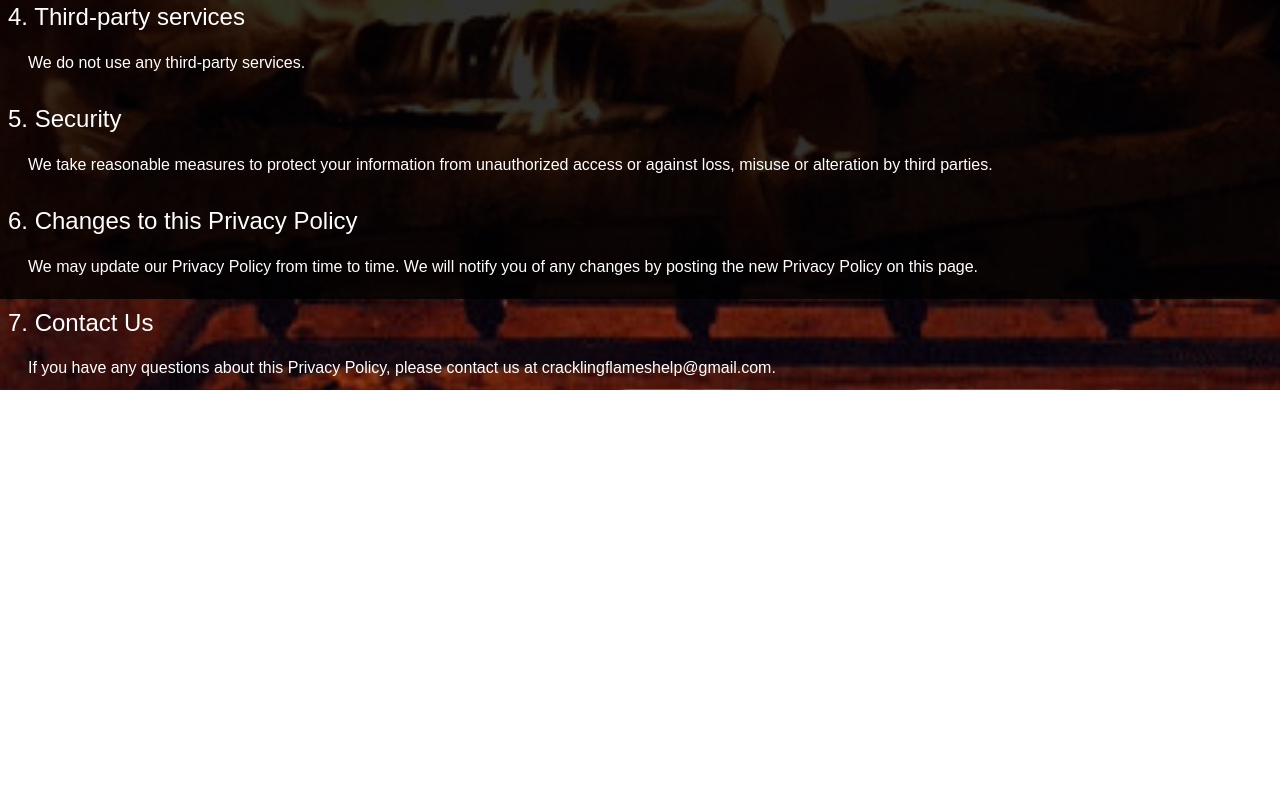
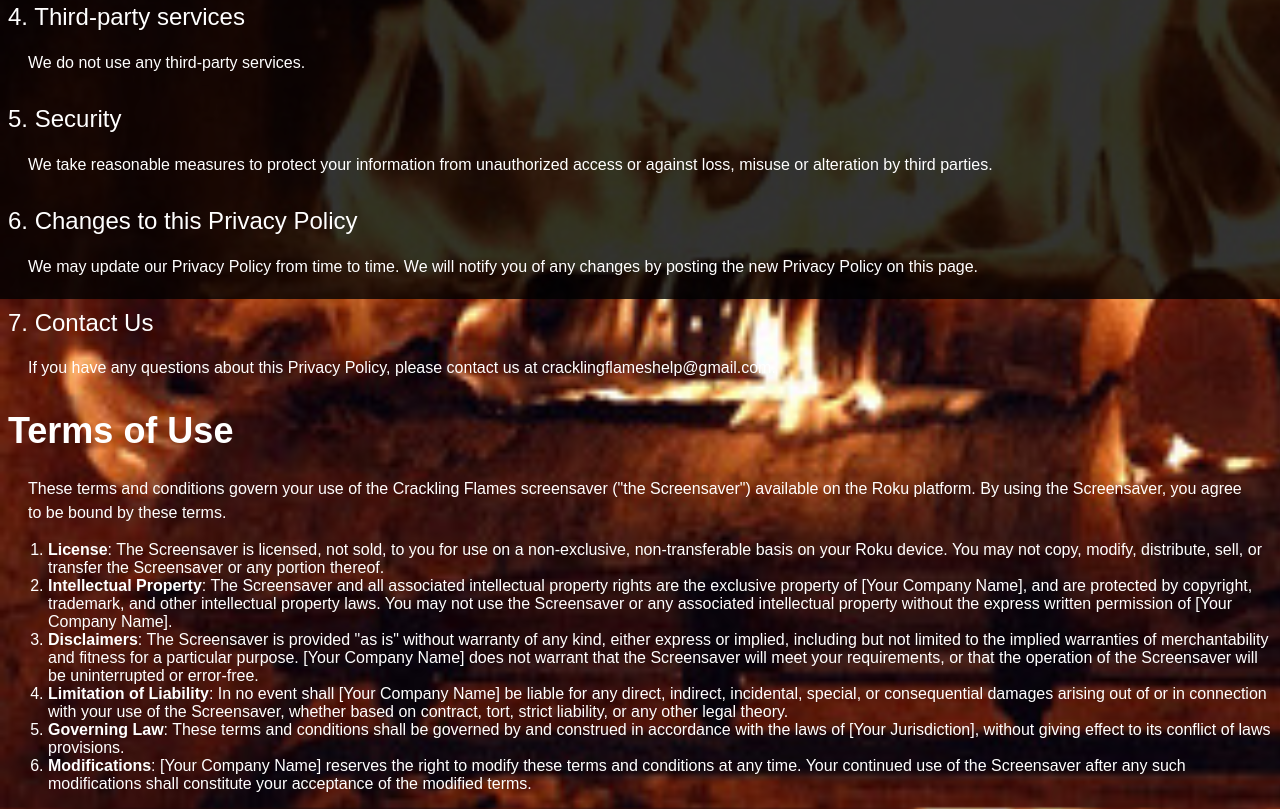
Before and after one commit to cracklingflames/cracklingflames.github.io, a plain HTML site: page index.html in a window 1280 px wide. Shown: the part 501-1310 px from the top of the page. Before the commit the page ends 891 px from the top, so only its background shows below. Drawn offline with Linux system fonts and the light colour scheme.

Commit message:
chore: add Terms of use

```diff
--- a/index.html
+++ b/index.html
@@ -82,5 +82,56 @@
       If you have any questions about this Privacy Policy, please contact us at
       cracklingflameshelp@gmail.com.
     </p>
+
+    <p></p>
+
+    <h1>Terms of Use</h1>
+    <p>
+      These terms and conditions govern your use of the Crackling Flames
+      screensaver ("the Screensaver") available on the Roku platform. By using
+      the Screensaver, you agree to be bound by these terms.
+    </p>
+    <ol>
+      <li>
+        <strong>License</strong>: The Screensaver is licensed, not sold, to you
+        for use on a non-exclusive, non-transferable basis on your Roku device.
+        You may not copy, modify, distribute, sell, or transfer the Screensaver
+        or any portion thereof.
+      </li>
+      <li>
+        <strong>Intellectual Property</strong>: The Screensaver and all
+        associated intellectual property rights are the exclusive property of
+        [Your Company Name], and are protected by copyright, trademark, and
+        other intellectual property laws. You may not use the Screensaver or any
+        associated intellectual property without the express written permission
+        of [Your Company Name].
+      </li>
+      <li>
+        <strong>Disclaimers</strong>: The Screensaver is provided "as is"
+        without warranty of any kind, either express or implied, including but
+        not limited to the implied warranties of merchantability and fitness for
+        a particular purpose. [Your Company Name] does not warrant that the
+        Screensaver will meet your requirements, or that the operation of the
+        Screensaver will be uninterrupted or error-free.
+      </li>
+      <li>
+        <strong>Limitation of Liability</strong>: In no event shall [Your
+        Company Name] be liable for any direct, indirect, incidental, special,
+        or consequential damages arising out of or in connection with your use
+        of the Screensaver, whether based on contract, tort, strict liability,
+        or any other legal theory.
+      </li>
+      <li>
+        <strong>Governing Law</strong>: These terms and conditions shall be
+        governed by and construed in accordance with the laws of [Your
+        Jurisdiction], without giving effect to its conflict of laws provisions.
+      </li>
+      <li>
+        <strong>Modifications</strong>: [Your Company Name] reserves the right
+        to modify these terms and conditions at any time. Your continued use of
+        the Screensaver after any such modifications shall constitute your
+        acceptance of the modified terms.
+      </li>
+    </ol>
   </body>
 </html>
```
